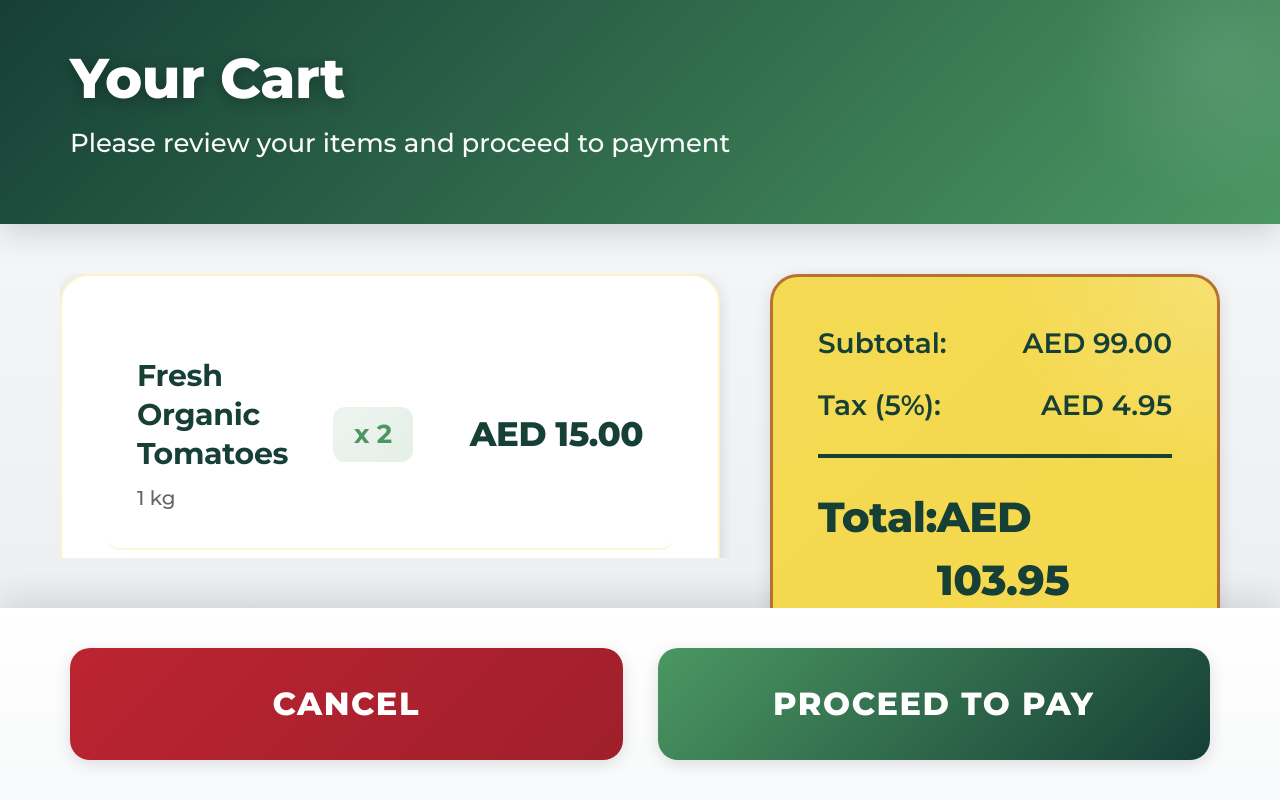
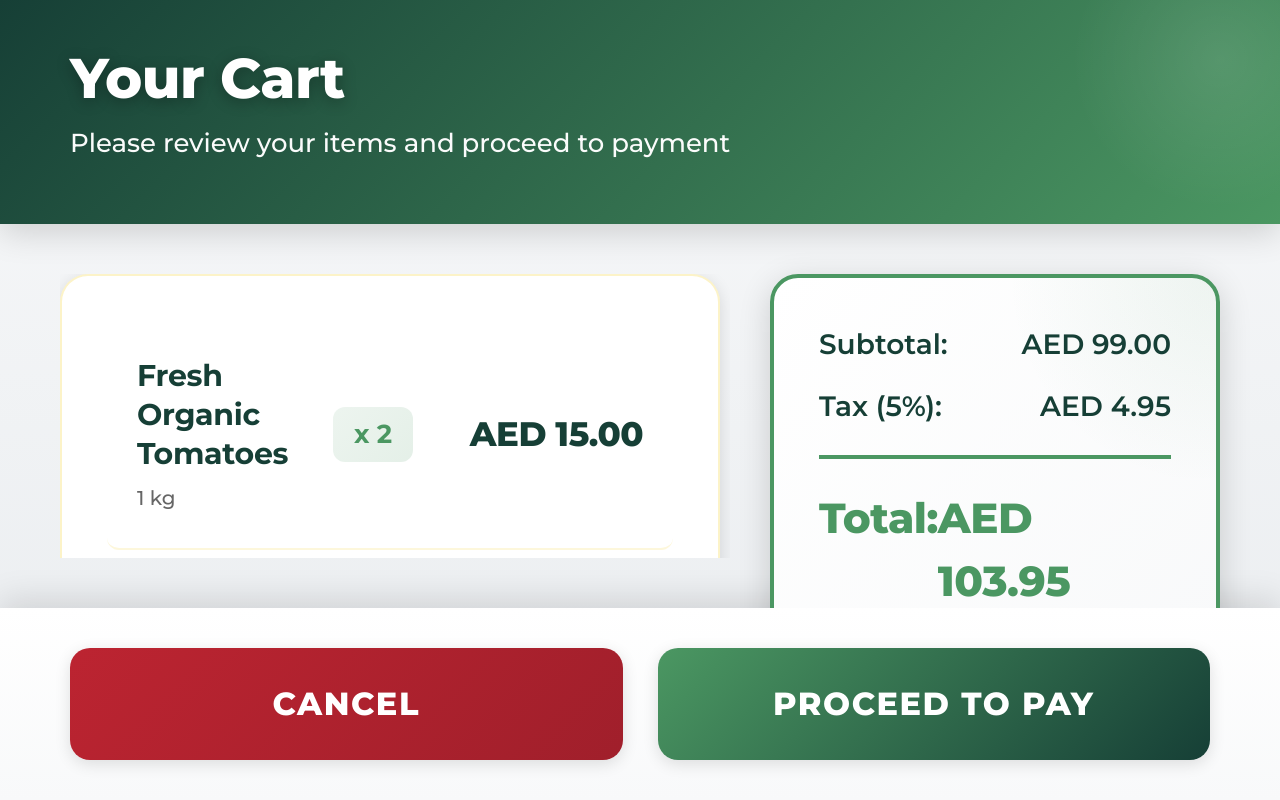
Before and after one commit to CS-CLUB-TTH/SelfCheckout, an ASP.NET Core app: page /Cart in a window 1280 px wide. Run offline with ASP.NET Core 8, Linux system fonts and the light colour scheme.

Commit message:
Update cart summary to use green/white theme per brand guidelines
Co-authored-by: CS-CLUB-TTH <152597681+CS-CLUB-TTH@users.noreply.github.com>

```diff
--- a/wwwroot/css/kiosk.css
+++ b/wwwroot/css/kiosk.css
@@ -385,11 +385,11 @@ body {
 }
 
 .cart-summary {
-    background: linear-gradient(135deg, rgba(244, 216, 75, 0.95) 0%, rgba(244, 216, 75, 1) 100%);
+    background: linear-gradient(135deg, #ffffff 0%, #f8f9fa 100%);
     border-radius: var(--fm-radius-lg);
     padding: 45px;
-    box-shadow: var(--fm-shadow-md);
-    border: 3px solid var(--fm-brown);
+    box-shadow: var(--fm-shadow-lg);
+    border: 4px solid var(--fm-green);
     position: sticky;
     top: 0;
     overflow: hidden;
@@ -402,7 +402,7 @@ body {
     right: -50%;
     width: 100%;
     height: 100%;
-    background: radial-gradient(circle, rgba(255, 255, 255, 0.2) 0%, transparent 70%);
+    background: radial-gradient(circle, rgba(75, 151, 98, 0.08) 0%, transparent 70%);
 }
 
 .summary-row {
@@ -417,12 +417,12 @@ body {
 }
 
 .summary-total {
-    border-top: 4px solid var(--fm-dark-green);
+    border-top: 4px solid var(--fm-green);
     padding-top: 28px;
     margin-top: 28px;
     font-size: 42px;
     font-weight: 900;
-    color: var(--fm-dark-green);
+    color: var(--fm-green);
     position: relative;
     z-index: 1;
     letter-spacing: -0.5px;
```
